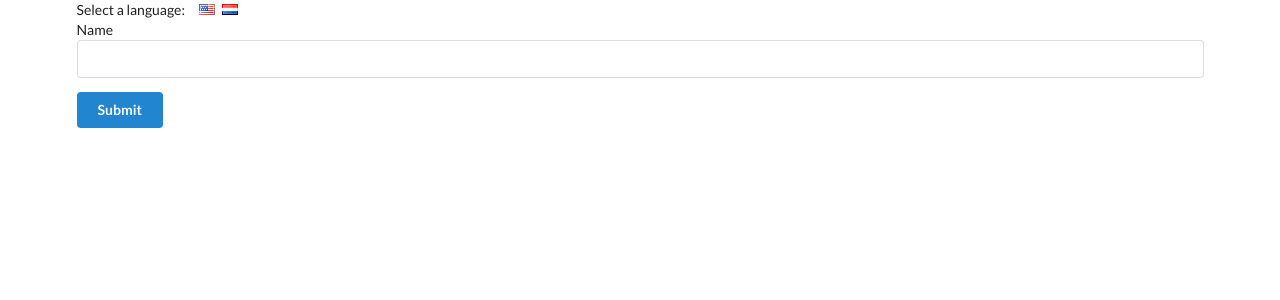
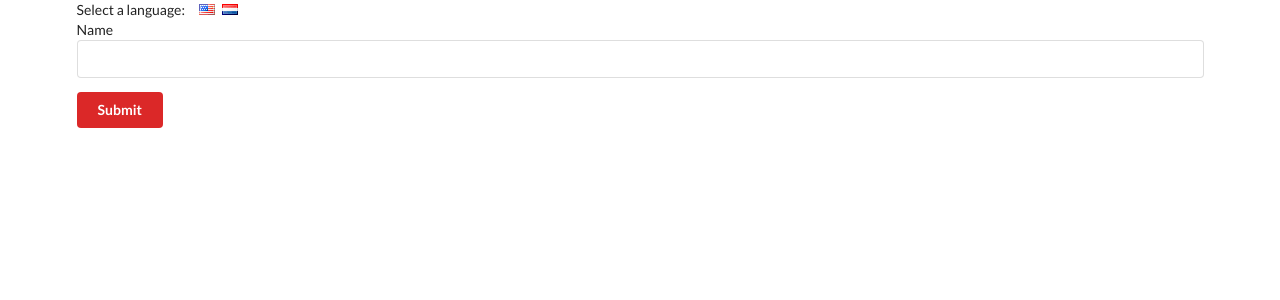
Before and after one commit to dzlatarov/ReactRender, a React (Create React App) app in the folder translate/: page / in a window 1280 px wide. Shown: the top 300 px of the page. Built offline with nearby package versions, Linux system fonts and the light colour scheme.

Commit message:
pulling data from multiple contexts

```diff
--- a/translate/src/components/App.js
+++ b/translate/src/components/App.js
@@ -1,6 +1,7 @@
 import React, { useState } from 'react'
 import UserCreate from './UserCreate';
 import LanguageContext from '../contexts/LanguageContext'
+import ColorContext from '../contexts/ColorContext'
 
 const App = () => {
     const [language, setLanguage] = useState('English')
@@ -16,9 +17,11 @@ const App = () => {
                 <i className="flag us" onClick={() => onLanguageChanger('English')} style={{ cursor: 'pointer', marginLeft: '1em' }} />
                 <i className="flag nl" onClick={() => onLanguageChanger('Dutch')} style={{ cursor: 'pointer' }} />
             </div>
-            <LanguageContext.Provider value={language}>
-                <UserCreate />
-            </LanguageContext.Provider>
+            <ColorContext.Provider value="red">
+                <LanguageContext.Provider value={language}>
+                    <UserCreate />
+                </LanguageContext.Provider>
+            </ColorContext.Provider>
         </div>
     )
 }
--- a/translate/src/components/Button.js
+++ b/translate/src/components/Button.js
@@ -1,17 +1,24 @@
 import React from 'react'
 import LanguageContext from '../contexts/LanguageContext'
+import ColorContext from '../contexts/ColorContext'
 
 const Button = () => {
     const renderButton = value => {
         return value === 'English' ? 'Submit' : 'Voorleggen';
     }
 
-    return (
-        <button className="ui button primary">
+    const renderColor = color => {
+        return <button className={`ui button ${color}`}>
             <LanguageContext.Consumer>
                 {(value) => renderButton(value)}
             </LanguageContext.Consumer>
         </button>
+    }
+
+    return (
+        <ColorContext.Consumer>
+            {(color) => renderColor(color)}
+        </ColorContext.Consumer>
     )
 }
 
--- /dev/null
+++ b/translate/src/contexts/ColorContext.js
@@ -0,0 +1,4 @@
+import React from 'react'
+
+const ColorContext = React.createContext();
+export default ColorContext;
```
